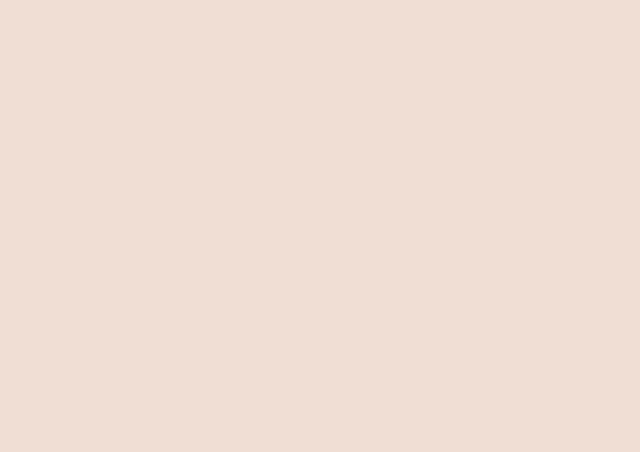
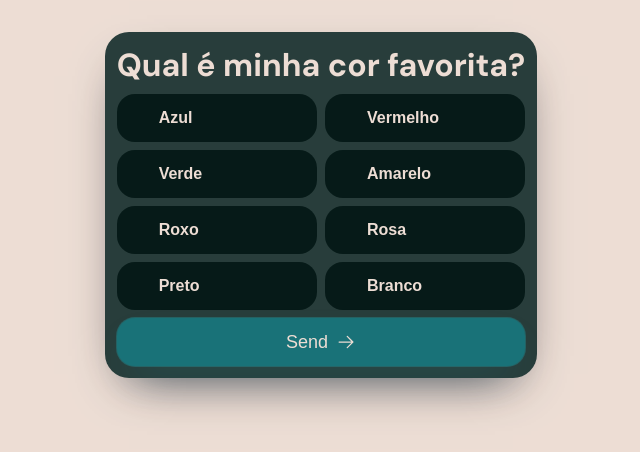
Before and after one commit to vitorsaa2k/rtc-connection-game, a React (Vite) app: page /game in a window 1280 px wide. Shown: the top 452 px of the page, without its empty margins (319-959 px from the left). Built offline with nearby package versions, Linux system fonts and the light colour scheme.

Commit message:
feat: implement initial question answering logic

```diff
--- /dev/null
+++ b/src/data/questions.ts
@@ -0,0 +1,87 @@
+export interface Question {
+  questionId: number;
+  question: string;
+  options: string[];
+}
+
+export const questions = [
+  {
+    questionId: 1,
+    question: "Qual é minha cor favorita?",
+    options: [
+      "Azul",
+      "Vermelho",
+      "Verde",
+      "Amarelo",
+      "Roxo",
+      "Rosa",
+      "Preto",
+      "Branco",
+    ],
+  },
+  {
+    questionId: 2,
+    question: "Qual é meu gênero de música favorito?",
+    options: ["Hip Hop/Rap", "K Pop", "Phonk", "Funk", "Pop", "Rock"],
+  },
+  {
+    questionId: 3,
+    question: "Como player1 descreveria player2 em uma palavra",
+    options: [
+      "Inteligente",
+      "Desajeitado(a)",
+      "Fofo(a)",
+      "Preguiçoso(a)",
+      "Lindo(a)",
+      "Engraçado(a)",
+      "Burro(a)",
+    ],
+  },
+  {
+    questionId: 4,
+    question: "Qual mês é o meu aniversário?",
+    options: [
+      "Janeiro",
+      "Fevereiro",
+      "Março",
+      "Abril",
+      "Maio",
+      "Junho",
+      "Julho",
+      "Agosto",
+      "Setembro",
+      "Outubro",
+      "Novembro",
+      "Dezembro",
+    ],
+  },
+  {
+    questionId: 5,
+    question: "Qual é meu maior medo?",
+    options: [
+      "Altura",
+      "Escuro",
+      "Insetos",
+      "Morte",
+      "Fracasso",
+      "Solidão",
+      "Falar em público",
+      "Saúde",
+    ],
+  },
+  {
+    questionId: 6,
+    question: "O que eu quero ser quando crescer?",
+    options: [
+      "Médico",
+      "Professor",
+      "Atleta",
+      "YouTuber",
+      "TI",
+      "Policial",
+      "Piloto",
+      "Advogado",
+      "Engenheiro",
+    ],
+  },
+];
--- a/src/hooks/useMessageHandler.ts
+++ b/src/hooks/useMessageHandler.ts
@@ -1,31 +1,36 @@
-import { useGameState } from "./useGameState"
+import { useNavigate } from "@tanstack/react-router";
+import { useGameState } from "./useGameState";
 
 export const useMessageHandler = () => {
-  const [, dispatch] = useGameState()
+  const navigate = useNavigate();
+  const [, dispatch] = useGameState();
   return function handler(message: string) {
-    const parsedMessage = JSON.parse(message) as Message
+    const parsedMessage = JSON.parse(message) as Message;
     switch (parsedMessage.type) {
       case "start":
-        console.log("received start message")
-        dispatch({ type: "START" })
+        console.log("received start message");
+        dispatch({ type: "START" });
+        navigate({
+          to: "/game",
+        });
         break;
       case "finish":
-        console.log("received finish message")
-        dispatch({ type: "FINISH" })
+        console.log("received finish message");
+        dispatch({ type: "FINISH" });
         break;
       case "answer":
-        console.log("received answer message")
-        dispatch({ type: "INCREASE_PLAYER2_TOTAL_ANSWERED" })
-        dispatch({ type: "PLAYER2_ANSWER", payload: parsedMessage.answer })
+        console.log("received answer message");
+        dispatch({ type: "INCREASE_PLAYER2_TOTAL_ANSWERED" });
+        dispatch({ type: "PLAYER2_ANSWER", payload: parsedMessage.answer });
         break;
       default:
-        console.error("Unknown message type")
+        console.error("Unknown message type");
         break;
     }
-  }
-}
+  };
+};
 
 type Message =
-  | { type: "answer", answer: { questionId: number, answer: string } }
+  | { type: "answer"; answer: { questionId: number; answer: string } }
   | { type: "start" }
-  | { type: "finish" }
+  | { type: "finish" };
--- /dev/null
+++ b/src/pages/game/components/question/header.tsx
@@ -0,0 +1,9 @@
+import type { ComponentProps } from "react";
+
+export function Header(props: ComponentProps<"div">) {
+  return (
+    <div>
+      <p className="question_title">{props.children}</p>
+    </div>
+  );
+}
--- /dev/null
+++ b/src/pages/game/components/question/question.css
@@ -0,0 +1,84 @@
+.question_container {
+  display: flex;
+  flex-direction: column;
+  gap: 8px;
+  background-color: var(--primary-bg-color);
+  padding: 12px;
+  border-radius: 24px;
+  box-shadow: 0 20px 50px -24px oklch(10% 0.05 262/0.8);
+}
+
+.question_title {
+  color: var(--foreground-color);
+  font-size: 32px;
+  font-weight: 700;
+}
+
+.options_container {
+  display: grid;
+  grid-template-columns: repeat(2, 1fr);
+  gap: 8px;
+}
+
+.option_button {
+  display: flex;
+  align-items: center;
+  gap: 4px;
+  background-color: var(--primary-bg-color-muted);
+  /* border: 1px solid var(--primary-color); */
+  border: solid 2px transparent;
+  border-radius: 18px;
+  padding: 8px;
+  color: var(--foreground-color);
+  font-size: 16px;
+  font-weight: 600;
+  transition: background-color 0.2s ease;
+}
+
+.option_button:not(.selected_option):hover {
+  background-color: oklch(0.3816 0.0268 188.55);
+  border: solid 1px var(--primary-color);
+}
+
+.selected_option {
+  border: 2px solid var(--primary-color);
+}
+
+.option_check_icon {
+  opacity: 0;
+  /* background-color: oklch(86% 0.19 122); */
+  background-color: var(--primary-color);
+  padding: 4px;
+  border-radius: 9999px;
+  fill: var(--primary-bg-color-muted);
+}
+
+.show_check_icon {
+  opacity: 1;
+}
+
+.send_button {
+  display: flex;
+  justify-content: center;
+  align-items: center;
+  gap: 8px;
+  color: var(--foreground-color);
+  background-color: var(--primary-color);
+  width: 10rem;
+  height: 3rem;
+  text-decoration: none;
+  border: none;
+  border-radius: 18px;
+  font-size: 18px;
+  width: 100%;
+  box-shadow:
+    0 0 0 1px color-mix(in oklab, oklch(0.6164 0.0968 202.13) 40%, transparent),
+    0 18px 40px -18px
+      color-mix(in oklab, oklch(0.6164 0.0968 202.13) 45%, transparent);
+  transition: background-color 0.2s ease;
+}
+
+.send_button:hover {
+  width: 100%;
+  background-color: #23969e;
+}
--- /dev/null
+++ b/src/pages/game/components/question/question.tsx
@@ -0,0 +1,58 @@
+import { useState } from "react";
+import { questions } from "../../../../data/questions";
+import { useGameState } from "../../../../hooks/useGameState";
+import { useRTC } from "../../../../hooks/useRTC";
+import { Header } from "./header";
+import "./question.css";
+import { CheckIcon } from "../../../../components/icons/check";
+import { RightArrowIcon } from "../../../../components/icons/right";
+
+export function Question() {
+  const [selectedAnswer, setSelectedAnswer] = useState<null | number>();
+  const [state, dispatch] = useGameState();
+  const rtc = useRTC();
+  function selectAnswer(index: number) {
+    setSelectedAnswer(index);
+  }
+  function submitAnswer() {
+    if (!selectedAnswer) return console.warn("Select an answer first");
+    const selectedOption =
+      questions[state.totalAnswered].options[selectedAnswer];
+    const answer = {
+      questionId: state.totalAnswered + 1,
+      answer: selectedOption,
+    };
+    dispatch({
+      type: "ANSWER",
+      payload: answer,
+    });
+    dispatch({ type: "INCREASE_TOTAL_ANSWERED" });
+    rtc.sendMessage(JSON.stringify({ type: "answer", answer }));
+  }
+  return (
+    <div className="question_container">
+      <Header className="question_header">
+        {questions[state.totalAnswered].question}
+      </Header>
+      <div className="options_container">
+        {questions[state.totalAnswered].options.map((option, i) => (
+          <button
+            onClick={() => selectAnswer(i)}
+            className={`option_button ${i === selectedAnswer && "selected_option"}`}
+            key={`${state.totalAnswered}/${i}`}
+          >
+            <CheckIcon
+              width={20}
+              height={20}
+              className={`option_check_icon ${i === selectedAnswer && "show_check_icon"}`}
+            />
+            {option}
+          </button>
+        ))}
+      </div>
+      <button onClick={submitAnswer} className="send_button">
+        Send <RightArrowIcon viewBox="0 0 256 256" />
+      </button>
+    </div>
+  );
+}
--- /dev/null
+++ b/src/pages/game/game.css
@@ -0,0 +1,6 @@
+.game_container {
+  display: flex;
+  justify-content: center;
+  align-items: center;
+  margin-top: 32px;
+}
--- a/src/pages/game/game.tsx
+++ b/src/pages/game/game.tsx
@@ -1,3 +1,13 @@
+import { useGameState } from "../../hooks/useGameState";
+import { Question } from "./components/question/question";
+import "./game.css";
+
 export function Game() {
-  return <div></div>;
+  const [state] = useGameState();
+  console.log(state.answers);
+  return (
+    <div className="game_container">
+      <Question />
+    </div>
+  );
 }
```
